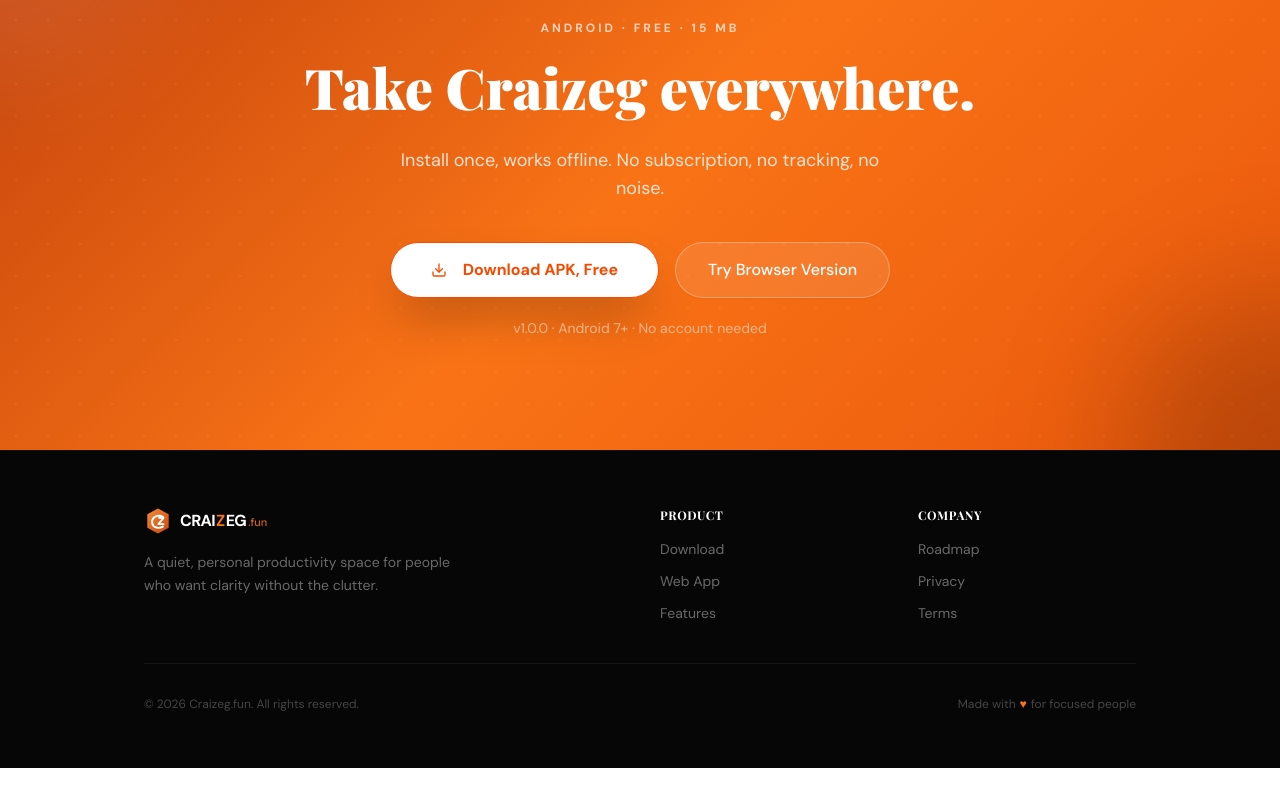
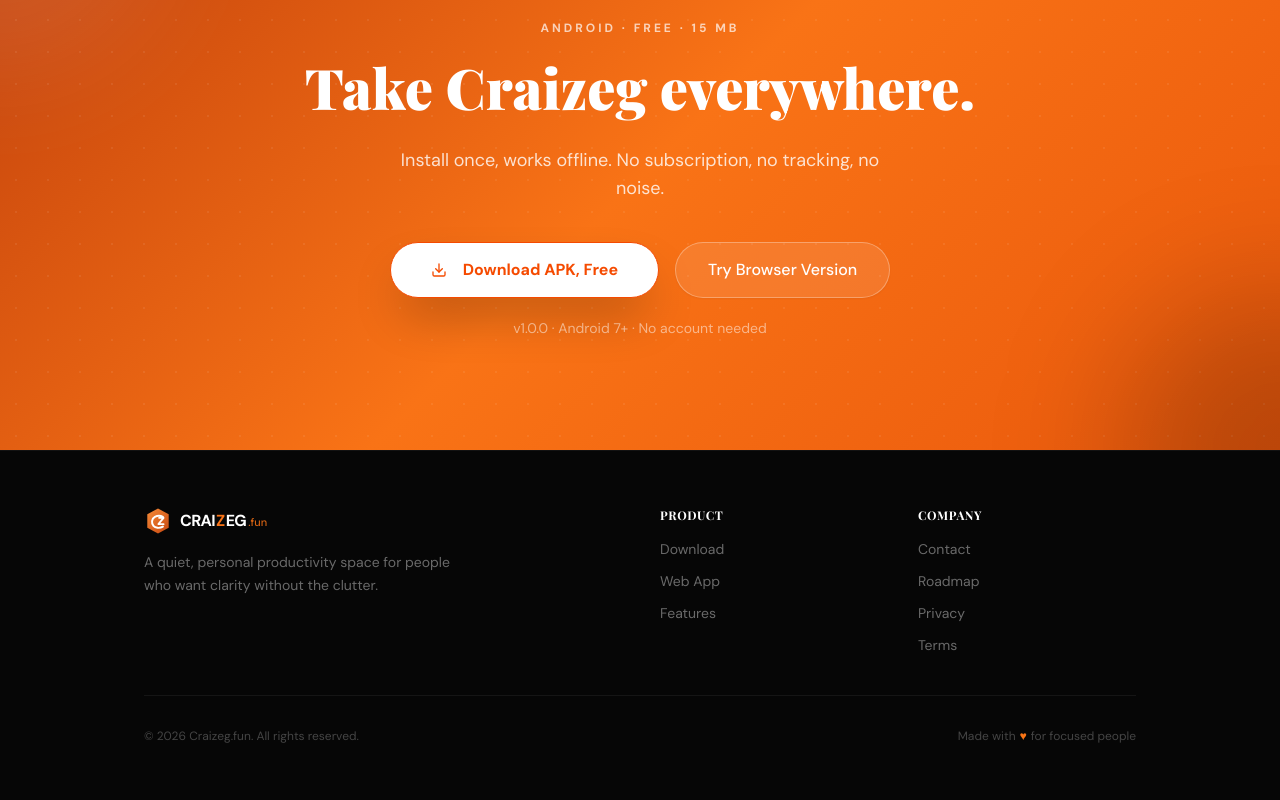
Before and after one commit to synterlab/craizeg-fun, a React (Vite) app: page / in a window 1280 px wide. Shown: the part 2187-2987 px from the top of the page. Before the commit the page ends 2955 px from the top, so only its background shows below. Built offline with nearby package versions, Linux system fonts and the light colour scheme.

Commit message:
feat: add Contact link in footer

```diff
--- a/src/pages/landing.tsx
+++ b/src/pages/landing.tsx
@@ -355,6 +355,7 @@
             <div>
               <h4 className="font-semibold mb-4 text-white text-xs uppercase tracking-wider">Company</h4>
               <ul className="space-y-3 text-sm text-white/40">
+                <li><Link to="/contact" className="hover:text-primary transition-colors">Contact</Link></li>
                 <li><a href="/roadmap" className="hover:text-primary transition-colors">Roadmap</a></li>
                 <li><a href="/privacy" className="hover:text-primary transition-colors">Privacy</a></li>
                 <li><a href="/terms" className="hover:text-primary transition-colors">Terms</a></li>
```
